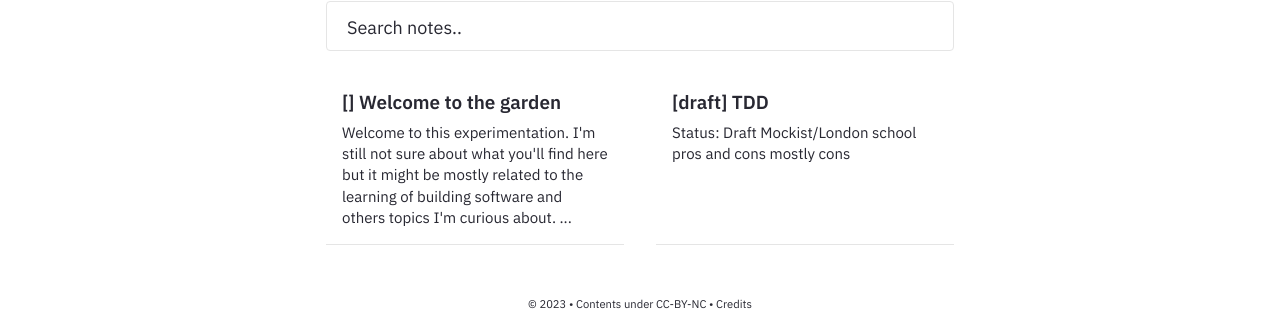
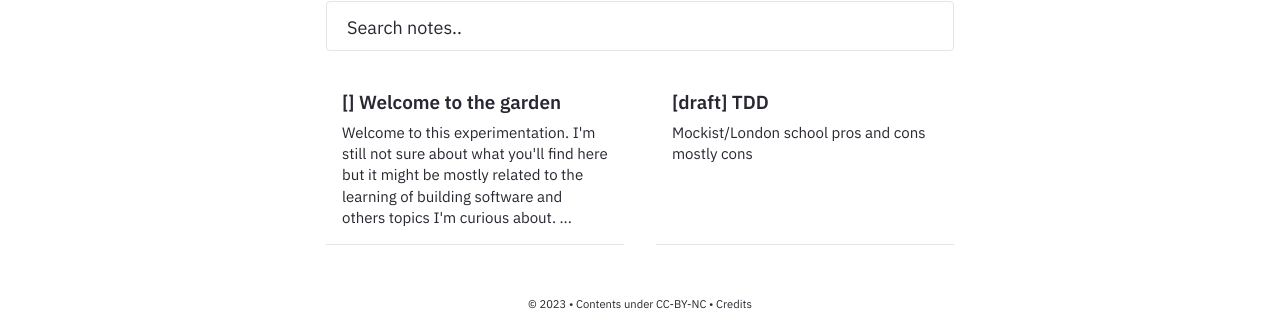
Before and after one commit to PierrickBlons/digital-garden, a Jekyll site: the page built from pages/notes.md, in a window 1280 px wide. Shown: the part 270-586 px from the top of the page. Built offline with Jekyll 4.4.1, drawn with Linux system fonts in a browser that asks for light colours; part of the change alters nothing that is shown.

Commit message:
handling empty status

```diff
--- a/_includes/Feed.html
+++ b/_includes/Feed.html
@@ -49,7 +49,7 @@
         {%- if note_items.feed == "show" -%}
                 <div class="notelist-feed">
                     <a href="{{ site.baseurl }}{{note_items.url}}">
-                        <h6>{%- if note_items.status != "" -%}&#91;{{ note_items.status}}&#93;{%- endif -%}&nbsp;{{ note_items.title }}</h6>
+                        <h6>{%- if note_items.status != empty -%}&#91;{{ note_items.status }}&#93;&nbsp;{%- endif -%}{{ note_items.title }}</h6>
                         <p class="excerpt">
                             {{ note_items.content | strip_html | strip | remove: "[[" | remove: "]]" | remove: "-" | escape | truncate: 200 }}
                         </p>
@@ -71,7 +71,7 @@
             <div class="list-feed">
                     <a href="{{ site.baseurl }}{{note_items.url}}" style="text-decoration: none;display: flex;justify-content: space-between;flex-direction: row;width: 100%;">
                         <div class="writinglist-title">
-                            {%- if note_items.status != "" -%}&#91;{{ note_items.status}}&#93;{%- endif -%}&nbsp;{{note_items.title }}
+                            {%- if note_items.status != empty -%}&#91;{{ note_items.status}}&#93;&nbsp;{%- endif -%}{{note_items.title }}
                         </div>
                     </a>
             </div>
--- a/_notes/Public/Software/TDD.md
+++ b/_notes/Public/Software/TDD.md
@@ -5,6 +5,4 @@ date : 21/02/2023
 permalink: /tdd
 status: draft
 ---
-Status: Draft
-
 Mockist/London school pros and cons - mostly cons
```
